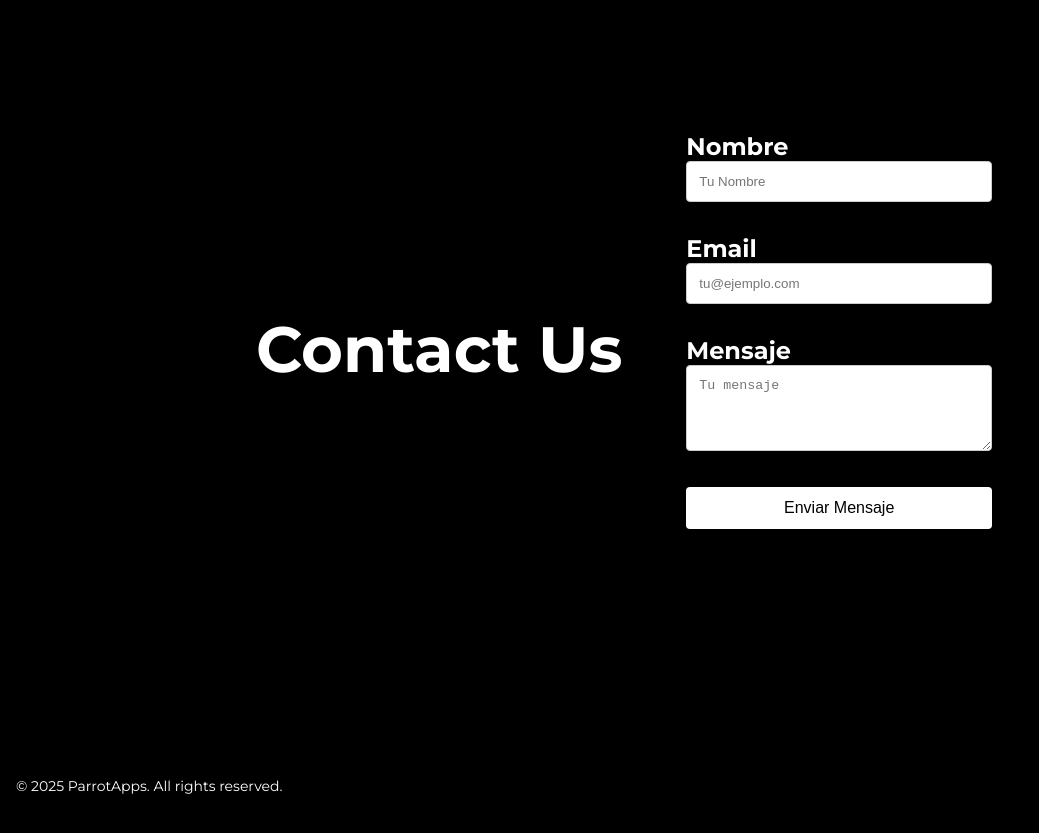
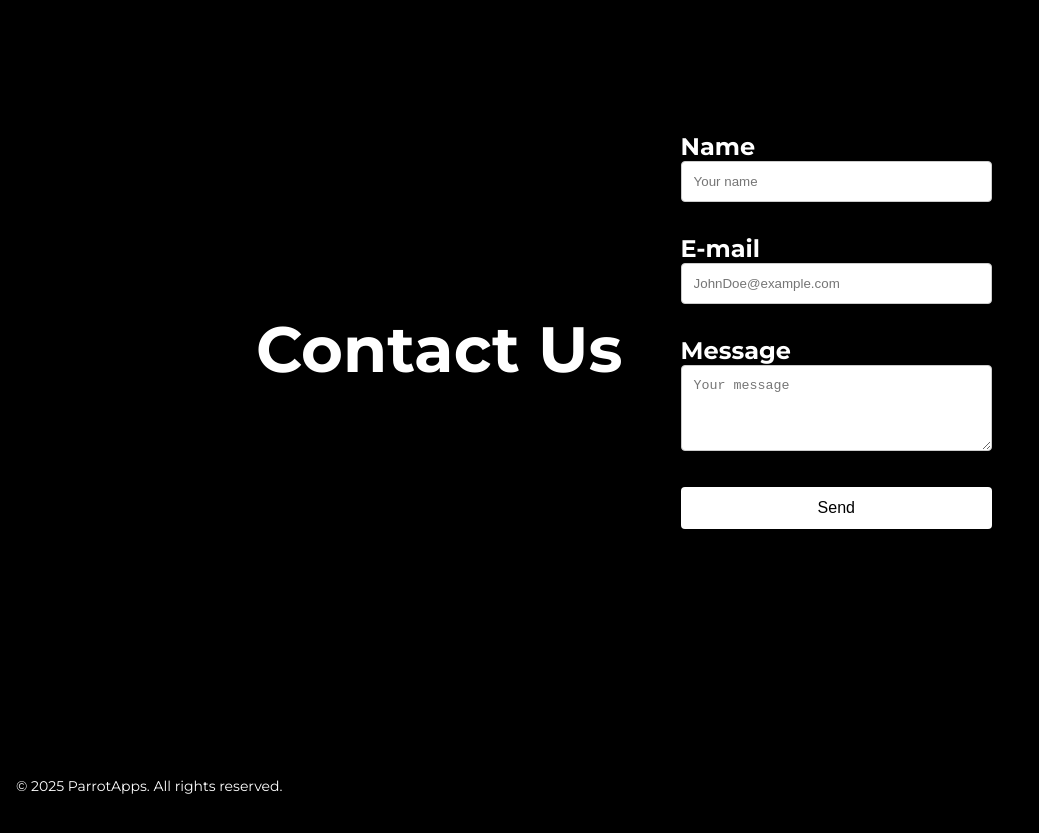
Before and after one commit to AlexDev36/ParrotApps, a React (Create React App) app: page / in a window 1280 px wide. Shown: the part 1820-2653 px from the top of the page, without its empty margins (0-1039 px from the left). Built offline with nearby package versions, Linux system fonts and the light colour scheme.

Commit message:
Update Contact.jsx

```diff
--- a/src/sections/Contact.jsx
+++ b/src/sections/Contact.jsx
@@ -29,45 +29,45 @@ const Contact = () => {
         <form ref={formRef} className="form-container" onSubmit={handleSubmit}>
           <div className="form-group">
             <label htmlFor="nombre" className="form-label">
-              Nombre
+              Name
             </label>
             <input
               id="nombre"
               className="form-input"
               type="text"
               name="nombre" // Agrega el atributo name
-              placeholder="Tu Nombre"
+              placeholder="Your name"
               required
             />
           </div>
           <div className="form-group">
             <label htmlFor="email" className="form-label">
-              Email
+              E-mail
             </label>
             <input
               id="email"
               className="form-input"
               type="email"
               name="email" // Agrega el atributo name
-              placeholder="tu@ejemplo.com"
+              placeholder="JohnDoe@example.com"
               required
             />
           </div>
           <div className="form-group">
             <label htmlFor="mensaje" className="form-label">
-              Mensaje
+              Message
             </label>
             <textarea
               id="mensaje"
               className="form-input"
               rows={4}
               name="mensaje" // Agrega el atributo name
-              placeholder="Tu mensaje"
+              placeholder="Your message"
               required
             ></textarea>
           </div>
           <button type="submit" className="submit-button">
-            Enviar Mensaje
+            Send
           </button>
         </form>
       </div>
```
